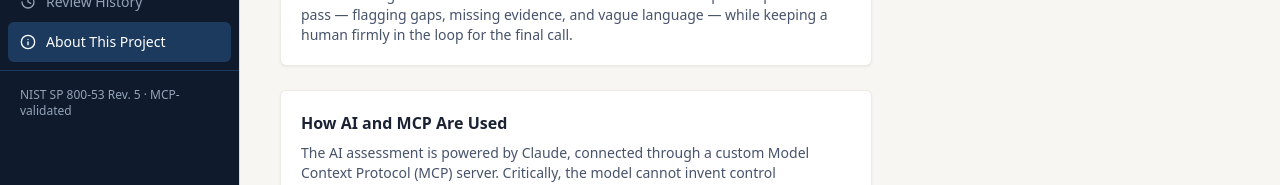
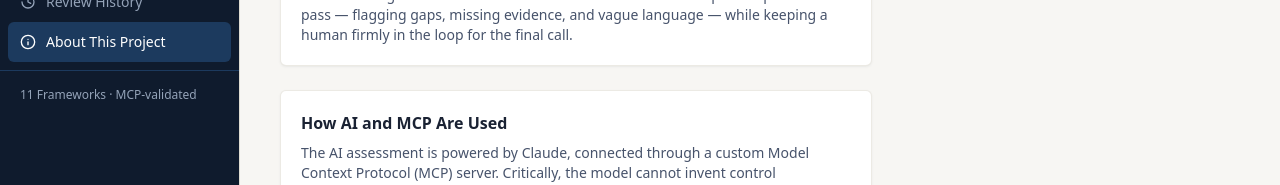
Before and after one commit to Sammiedonnie/ai-control-implementation-reviewer, a Next.js app: page /about in a window 1280 px wide. Shown: the part 243-428 px from the top of the page. Built offline with nearby package versions, Linux system fonts and the light colour scheme.

Commit message:
Update sidebar label to reflect all 11 supported frameworks

```diff
--- a/components/SiteNav.tsx
+++ b/components/SiteNav.tsx
@@ -49,7 +49,7 @@ export function SiteNav() {
           ))}
         </ul>
         <div className="hidden md:block px-5 py-4 mt-auto text-xs text-sidebar-ink-soft border-t border-sidebar-active-bg">
-          NIST SP 800-53 Rev. 5 · MCP-validated
+          11 Frameworks · MCP-validated
         </div>
     </nav>
   );
```
